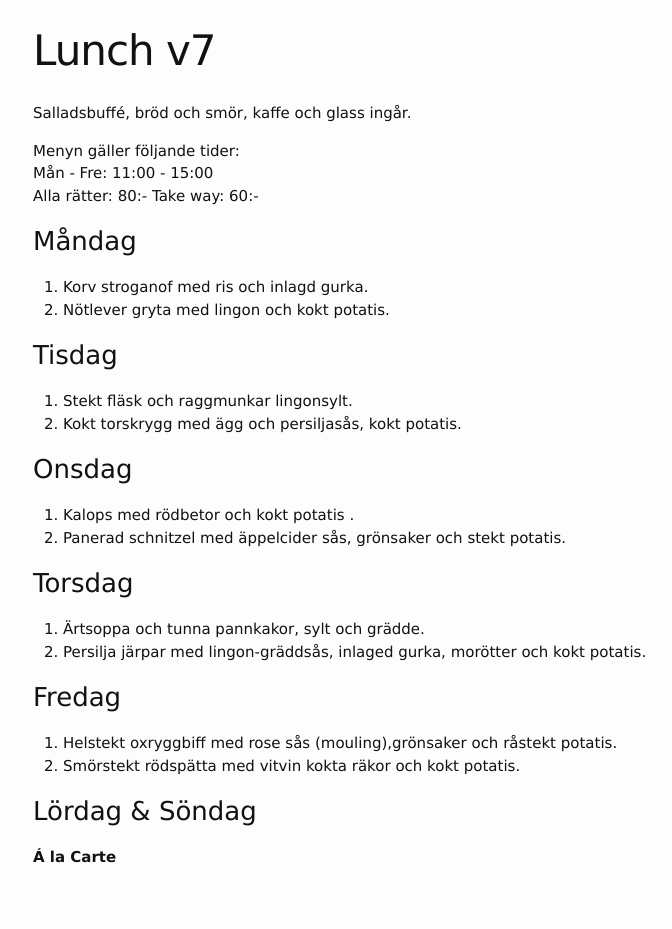
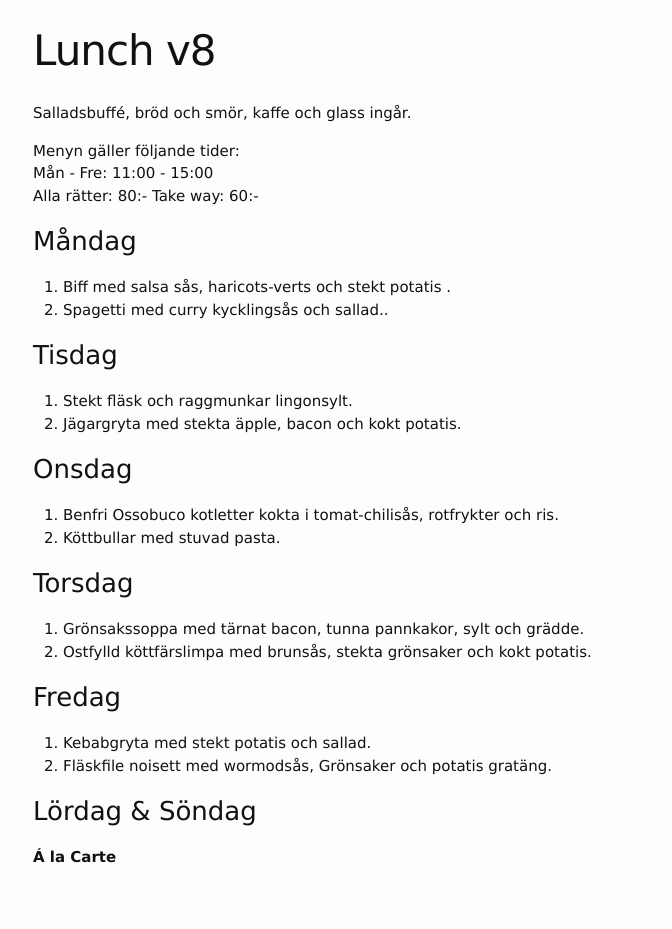
Before and after one commit to FarInn62/farinn62.github.io, a Jekyll site: the page built from lunch.md, in a window 1280 px wide. Shown: the whole page, without its empty margins (237-909 px from the left). Built offline with Jekyll 4.4.1, drawn with Linux system fonts in a browser that asks for light colours.

Commit message:
Update lunch.md

```diff
--- a/lunch.md
+++ b/lunch.md
@@ -1,6 +1,6 @@
 ---
 layout: foodmenu
-title: Lunch v7
+title: Lunch v8
 permalink: /lunch/
 published: true
 ---
@@ -12,28 +12,28 @@ Alla rätter: 80:- Take way: 60:-
 
 ### Måndag
 
-1. Korv stroganof med ris och inlagd gurka.
-2. Nötlever gryta med lingon och kokt potatis.
+1. Biff med salsa sås, haricots-verts och stekt potatis .
+2. Spagetti med curry kycklingsås och sallad..
 
 ### Tisdag
 
 1. Stekt fläsk och raggmunkar lingonsylt.
-2. Kokt torskrygg med ägg och persiljasås, kokt potatis.
+2. Jägargryta med stekta äpple, bacon och kokt potatis.
 
 ### Onsdag
 
-1. Kalops med rödbetor och kokt potatis .
-2. Panerad schnitzel med äppelcider sås, grönsaker och stekt potatis.
+1. Benfri Ossobuco kotletter kokta i tomat-chilisås, rotfrykter och ris.
+2. Köttbullar med stuvad pasta.
 
 ### Torsdag
 
-1. Ärtsoppa och tunna pannkakor, sylt och grädde.
-2. Persilja järpar med lingon-gräddsås, inlaged gurka, morötter och kokt potatis.
+1. Grönsakssoppa med tärnat bacon, tunna pannkakor, sylt och grädde.
+2. Ostfylld köttfärslimpa med brunsås, stekta grönsaker och kokt potatis.
 
 ### Fredag
 
-1. Helstekt oxryggbiff med rose sås (mouling),grönsaker och råstekt potatis.
-2. Smörstekt rödspätta med vitvin kokta räkor och kokt potatis.
+1. Kebabgryta med stekt potatis och sallad.
+2. Fläskfile noisett med wormodsås, Grönsaker och potatis gratäng.
 
 
 ### Lördag & Söndag
```
